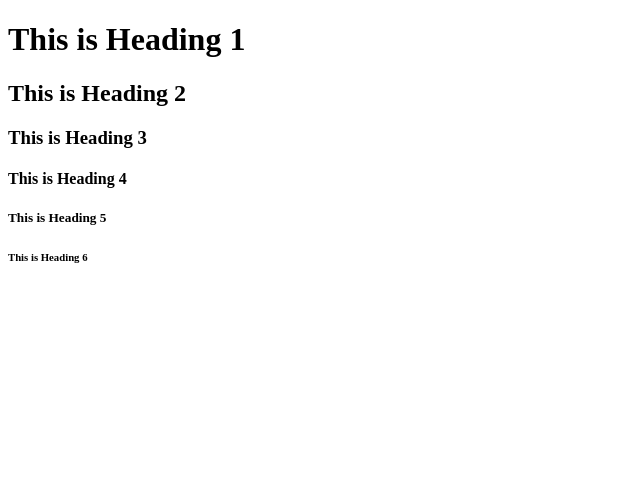
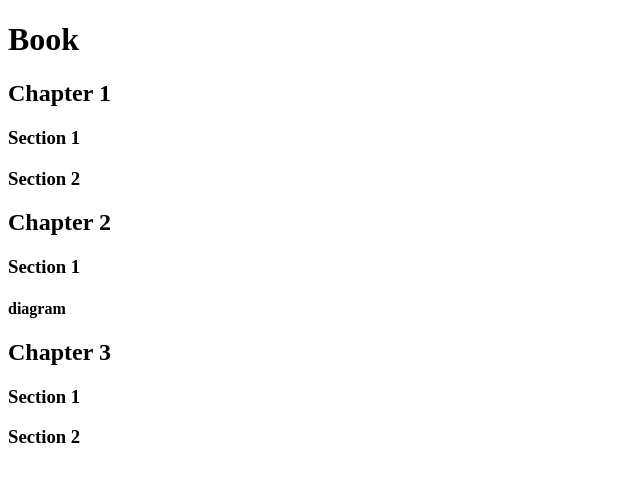
Before and after one commit to sAmyak8I/HTML, a plain HTML site: page 02_HTML_Headings.html in a window 1280 px wide. Shown: the whole page, without its empty margins (0-640 px from the left). Drawn offline with Linux system fonts and the light colour scheme.

Commit message:
Headind tag used

```diff
--- a/02_HTML_Headings.html
+++ b/02_HTML_Headings.html
@@ -6,11 +6,15 @@
     <title>Headings</title>
 </head>
 <body>
-    <h1>This is Heading 1</h1>
-    <h2>This is Heading 2</h2>
-    <h3>This is Heading 3</h3>
-    <h4>This is Heading 4</h4>
-    <h5>This is Heading 5</h5>
-    <h6>This is Heading 6</h6>
+  <h1>Book</h1>
+<h2>Chapter 1</h2>
+<h3>Section 1</h3>
+<h3>Section 2</h3>
+<h2>Chapter 2</h2>
+<h3>Section 1</h3>
+<h4>diagram</h4>
+<h2>Chapter 3</h2>
+<h3>Section 1</h3>
+<h3>Section 2</h3>
 </body>
 </html>
```
